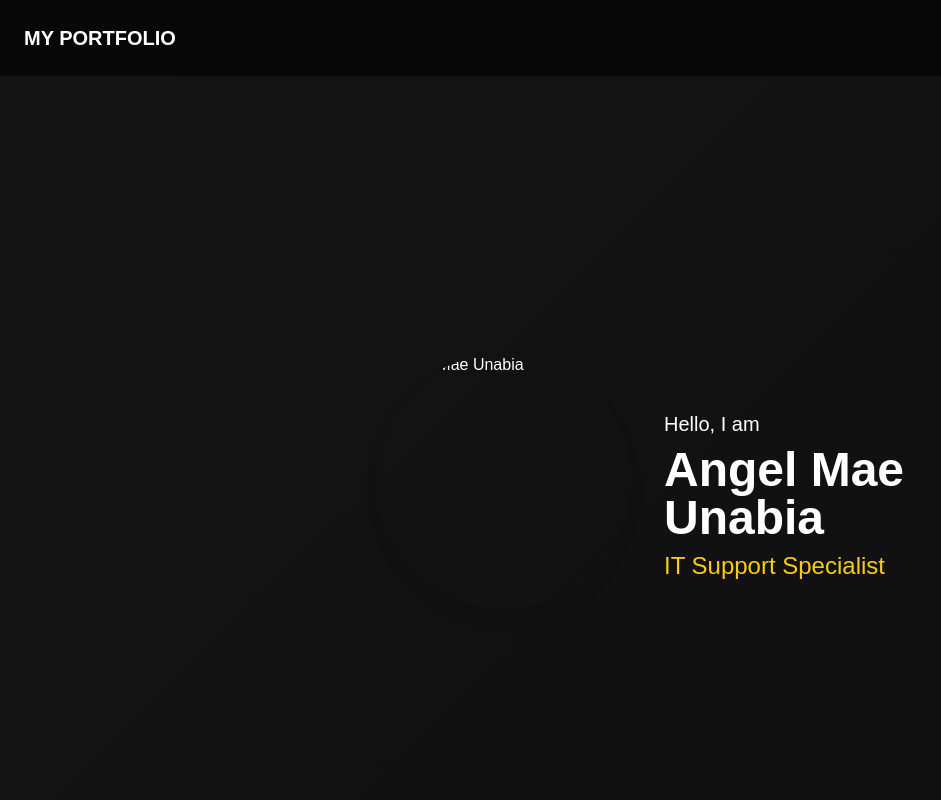
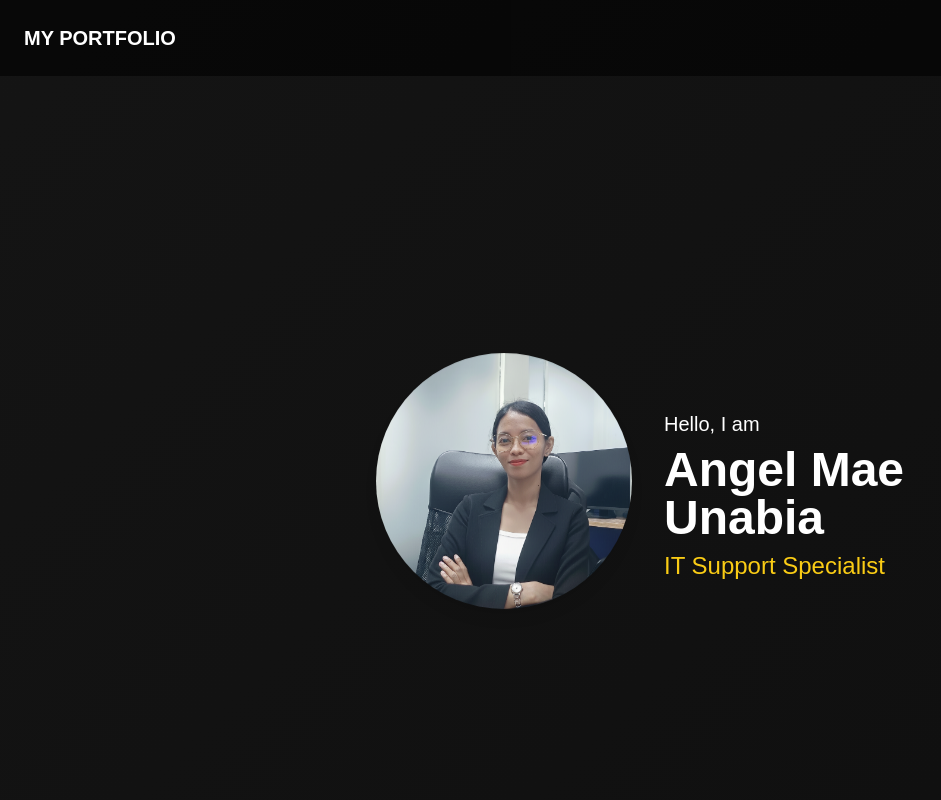
Before and after one commit to angel-0914/MyPortfolio, a plain HTML site: page index.html in a window 1280 px wide. Shown: the top 800 px of the page, without its empty margins (0-941 px from the left). Drawn offline with nearby package versions, Linux system fonts and the light colour scheme.

Commit message:
Update index.html

```diff
--- a/index.html
+++ b/index.html
@@ -61,7 +61,7 @@
     <!-- Home -->
     <section id="home" class="content-section active-section h-screen flex flex-col md:flex-row items-center justify-center p-6 gap-8">
       <div data-aos="fade-right">
-        <img src="images/angelprofile.JPG"
+        <img src="IMG_20251101_161543.png"
              alt="Angel Mae Unabia"
              class="w-64 h-64 rounded-full object-cover shadow-lg floating">
       </div>
```
